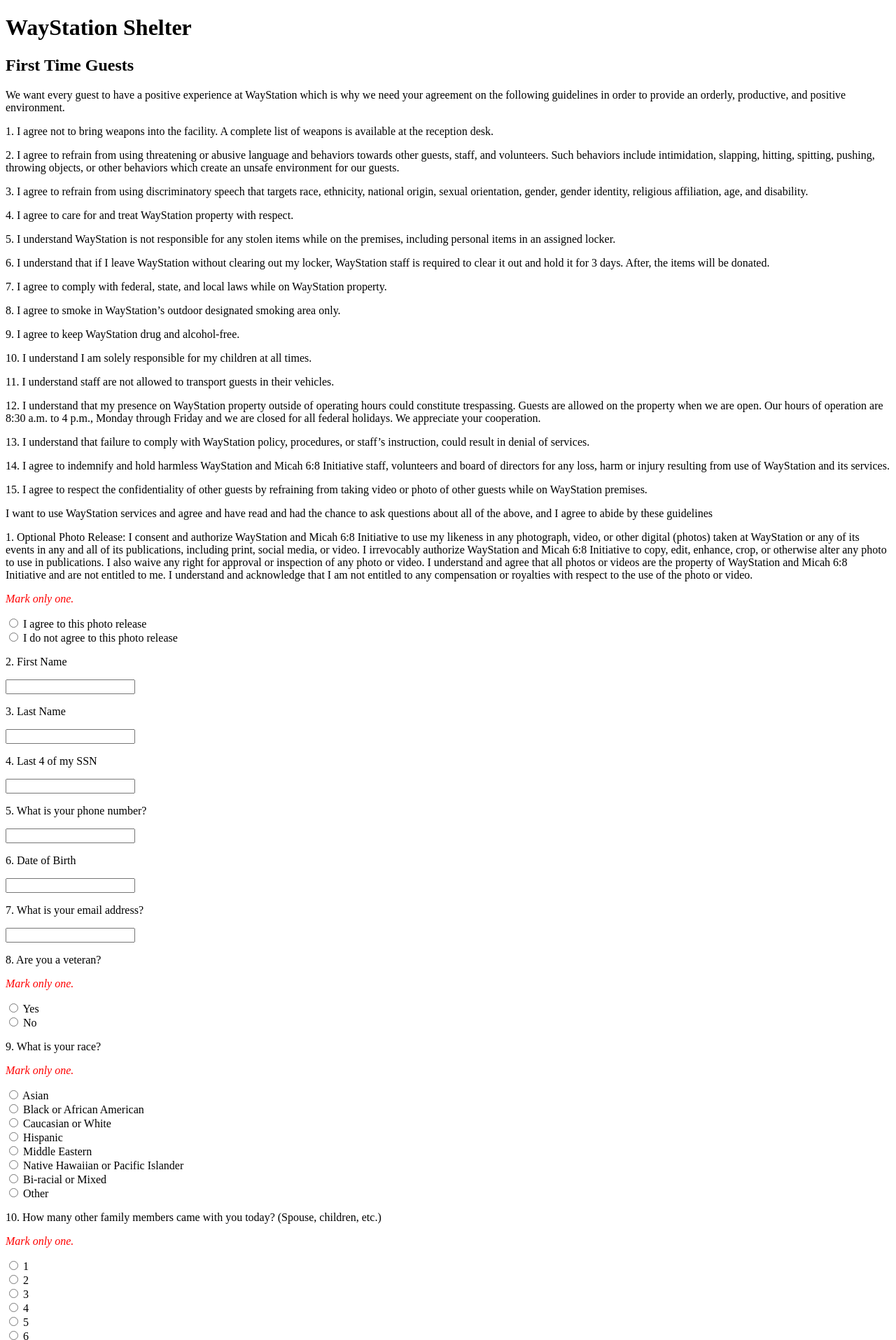
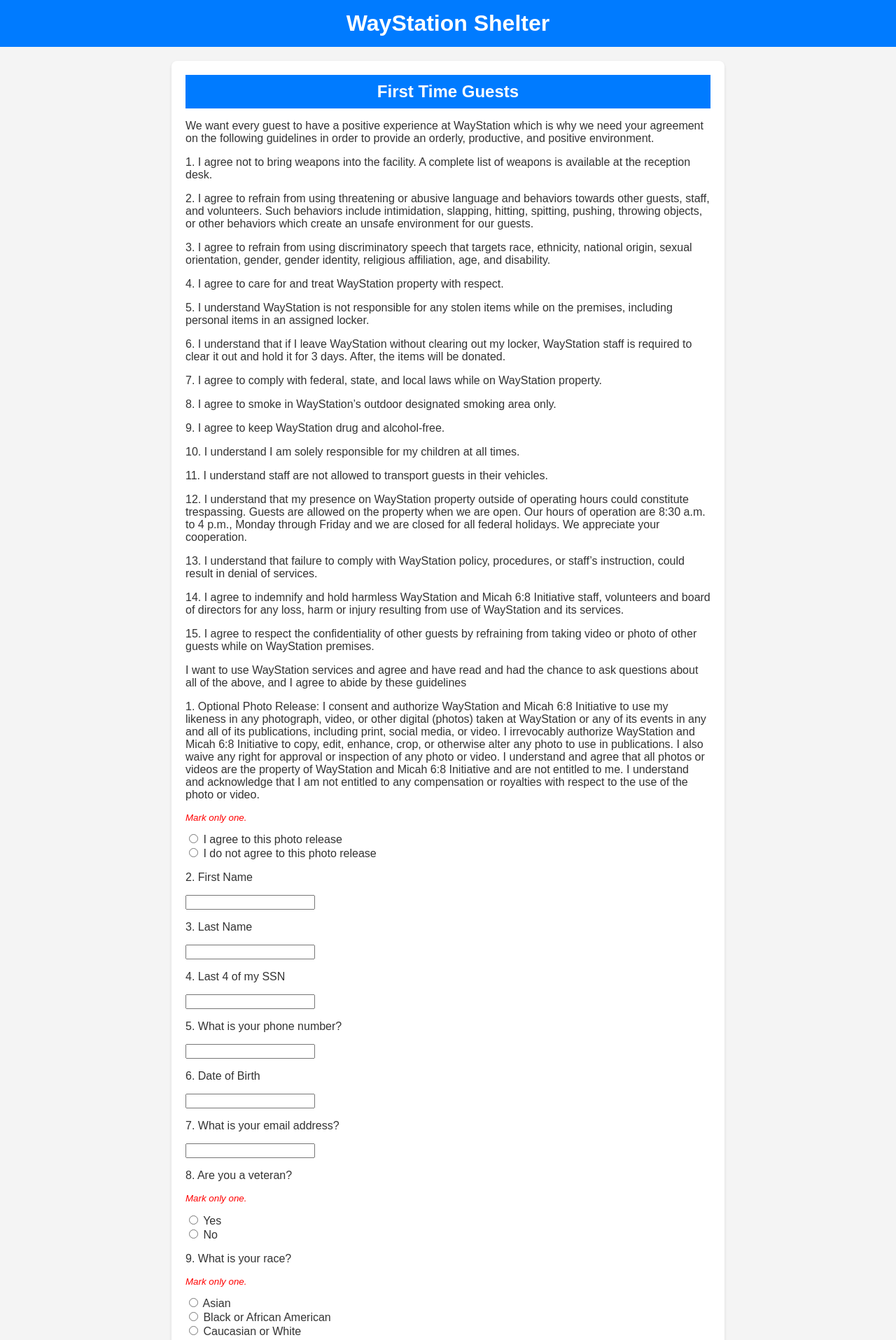
Before and after one commit to OswaldoFlores1/WayStationShelter, a PHP site: page /new_guest in a window 1280 px wide. Shown: the top 1915 px of the page at 70% size. Run offline with PHP 8.4, Linux system fonts and the light colour scheme; data that the repository does not hold is empty.

Commit message:
css updated

```diff
--- a/WayStationShelter/css/main.css
+++ b/WayStationShelter/css/main.css
@@ -1,6 +1,63 @@
 
 
+body {
+    font-family: Arial, sans-serif;
+    margin: 0;
+    padding: 0;
+    background-color: #f4f4f4;
+    color: #333;
+}
+
+h1 {
+    background-color: #007bff;
+    color: white;
+    padding: 15px;
+    margin-top: 0;
+    margin-bottom: 0;
+    text-align: center;
+}
+
+h2 {
+    background-color: #007bff;
+    color: white;
+    padding: 10px;
+    margin-top: 0;
+    margin-bottom: 0;
+    text-align: center;
+}
+
 .instructions {
+    margin-top: 0;
     font-style: italic;
     color: red;
+    font-size: smaller;
 }
+
+.button {
+    width: 100%;
+    padding: 8px;
+    margin-bottom: 20px;
+    border: 1px solid #ddd;
+    border-radius: 4px;
+    box-sizing: border-box;
+}
+
+input[type="submit"] {
+    background-color: #28a745;
+    color: white;
+    border: none;
+    cursor: pointer;
+}
+
+input[type="submit"]:hover {
+    background-color: #218838;
+}
+
+form {
+    max-width: 750px;
+    margin: 20px auto;
+    padding: 20px;
+    background-color: white;
+    border-radius: 8px;
+    box-shadow: 0 2px 4px rgba(0, 0, 0, 0.1);
+}
--- a/WayStationShelter/new_guest/form_display.php
+++ b/WayStationShelter/new_guest/form_display.php
@@ -501,7 +501,7 @@
         </label>
         <br>
         <br>
-        <input type="submit" id="submit">
+        <input type="submit" id="submit" class="button">
 
     </form>
 </main>
--- a/WayStationShelter/welcome_back/form_display.php
+++ b/WayStationShelter/welcome_back/form_display.php
@@ -287,7 +287,7 @@
 
         <br>
         <br>
-        <input type="submit" id="submit">
+        <input type="submit" id="submit" class="button">
 
     </form>
 </main>
```
